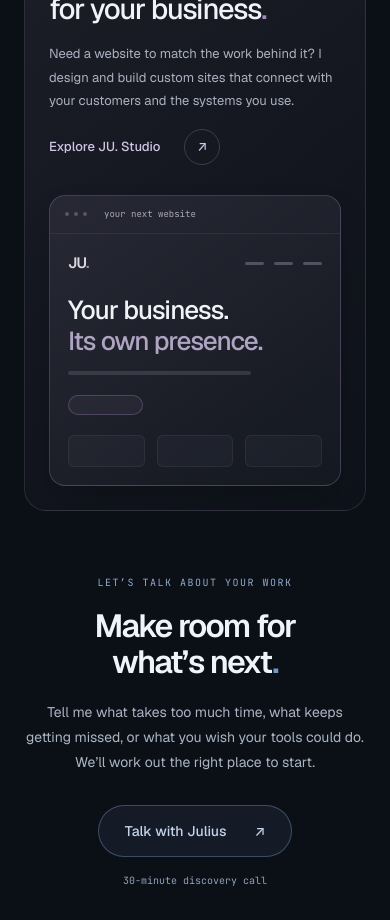
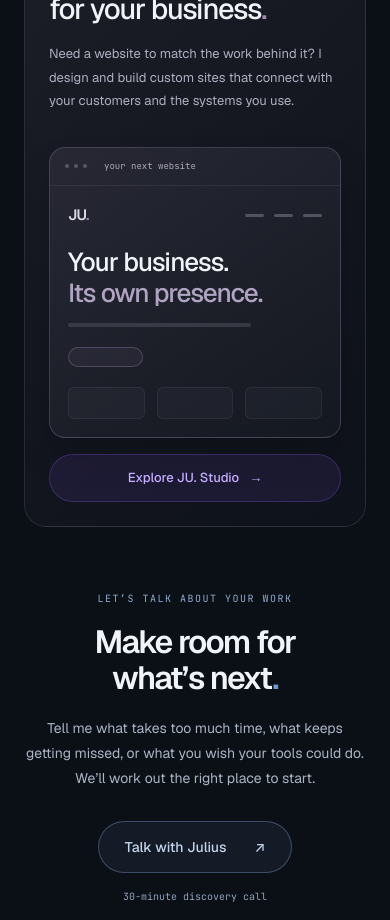
Before and after one commit to friizzyy/ju, a Next.js app: page /systems in a window 390 px wide. Shown: the part 3200-4120 px from the top of the page. Built offline with nearby package versions, Linux system fonts and the light colour scheme.

Commit message:
Place Studio link beneath preview with full-width purple button

```diff
--- a/components/SystemsEnding.tsx
+++ b/components/SystemsEnding.tsx
@@ -22,9 +22,11 @@ export default function SystemsEnding() {
             <p className={s.serviceLabel}>JU<span>.</span> Studio</p>
             <h2 id="systems-studio-title">A better front door<br />for your business<span>.</span></h2>
             <p className={s.studioDescription}>Need a website to match the work behind it? I design and build custom sites that connect with your customers and the systems you use.</p>
-            <Link href="/studio" className={s.studioLink}>Explore JU. Studio <span aria-hidden="true">↗</span></Link>
           </div>
-          <StudioIllustration />
+          <div className={s.studioPreview}>
+            <StudioIllustration />
+            <Link href="/studio" className={s.studioLink}>Explore JU. Studio <span aria-hidden="true">→</span></Link>
+          </div>
         </div>
       </div>
     </section>
--- a/components/SystemsFlow.module.css
+++ b/components/SystemsFlow.module.css
@@ -21,10 +21,11 @@
 .studioCopy h2 { margin: 0; font-size: clamp(27px, 3vw, 36px); line-height: 1.16; font-weight: 500; letter-spacing: -.045em; }
 .studioCopy h2 > span { color: #a28abf; }
 .studioDescription { max-width: 49ch; margin: 20px 0; color: #adb0c0; font-size: 14px; line-height: 1.8; }
-.studioLink { display: inline-flex; align-items: center; gap: 24px; min-height: 48px; color: #d1c4e5; font-size: 13px; font-weight: 500; text-decoration: none; }
-.studioLink span { display: grid; place-items: center; width: 36px; height: 36px; border: 1px solid #bba0df40; border-radius: 50%; transition: background 160ms ease; }
-.studioLink:hover span { background: #bba0df1a; }
-.studioLink:focus-visible, .bookingLink:focus-visible { outline: 2px solid #a7c4ec; outline-offset: 5px; border-radius: 6px; }
+.studioPreview { display: grid; gap: 16px; min-width: 0; }
+.studioLink { display: flex; align-items: center; justify-content: center; gap: 10px; width: 100%; min-height: 48px; padding: 12px 20px; border: 1px solid rgba(139, 92, 246, .25); border-radius: 999px; background: rgba(139, 92, 246, .1); color: #c4aeff; font-size: 13px; font-weight: 500; text-decoration: none; transition: background-color 240ms ease, border-color 240ms ease; }
+@media (hover: hover) { .studioLink:hover { background: rgba(139, 92, 246, .2); border-color: rgba(139, 92, 246, .55); } }
+.studioLink:focus-visible { outline: 2px solid #c4aeff; outline-offset: 4px; background: rgba(139, 92, 246, .2); border-color: rgba(139, 92, 246, .55); }
+.bookingLink:focus-visible { outline: 2px solid #a7c4ec; outline-offset: 5px; border-radius: 6px; }
 .studioIllustration { min-width: 0; border: 1px solid #b5a1d140; border-radius: 16px; background: linear-gradient(145deg, #272834, #141820); box-shadow: 0 20px 35px #00000024; }
 .browserBar { display: flex; align-items: center; gap: 5px; padding: 12px 15px; border-bottom: 1px solid #b5a1d11a; }
 .browserBar i { width: 4px; height: 4px; border-radius: 50%; background: #a49eb166; }
@@ -63,7 +64,7 @@
   .stepCopy { max-width: 62ch; margin: 12px 0; }
   .stepTime { margin: 0; }
   .studioPanel { grid-template-columns: 1fr; gap: 28px; padding: 28px; }
-  .studioIllustration { width: 100%; max-width: 460px; justify-self: center; }
+  .studioPreview { width: 100%; max-width: 460px; justify-self: center; }
   .studioDescription { max-width: 60ch; }
   .browserPage { padding: 22px; }
   .browserPage p { font-size: 28px; }
@@ -89,6 +90,6 @@
   .browserPage p { font-size: 23px; }
   .browserBar span { font-size: 8px; }
 }
-@media (prefers-reduced-motion: reduce) { .studioLink span, .bookingLink { transition: none; } }
+@media (prefers-reduced-motion: reduce) { .studioLink, .bookingLink { transition: none; } }
 @media (prefers-contrast: more) { .stepCopy, .stepTime, .studioDescription, .invitation, .callNote, .processIntro > p:last-child { color: #d5dfe9; } }
-@media (forced-colors: active) { .studioPanel, .studioIllustration, .studioLink span, .bookingLink, .steps li { border-color: CanvasText; } }
+@media (forced-colors: active) { .studioPanel, .studioIllustration, .studioLink, .bookingLink, .steps li { border-color: CanvasText; } }
```
